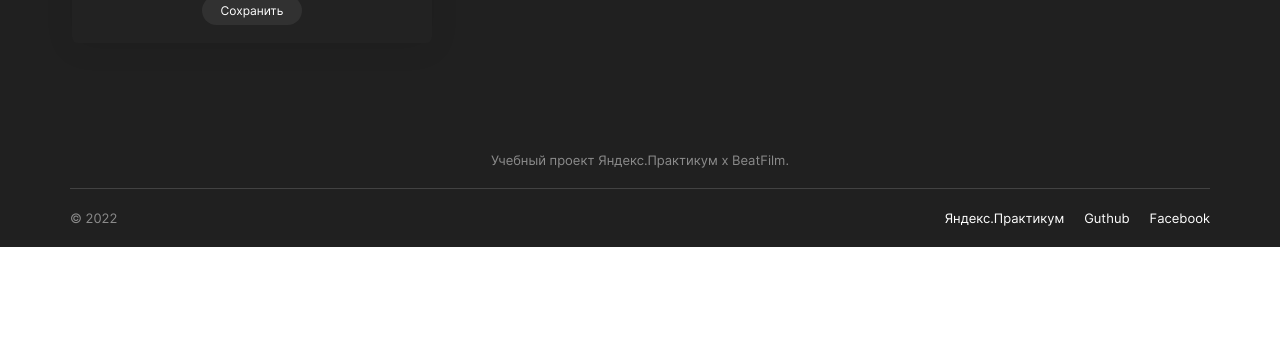
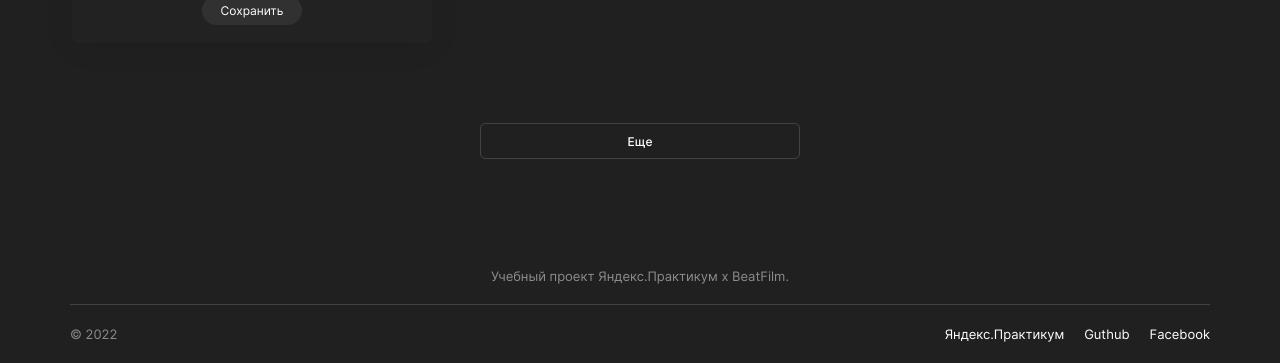
Before and after one commit to yurovdigital/movies-explorer-frontend, a React app: page /movies in a window 1280 px wide. Shown: the part 1986-2349 px from the top of the page. Before the commit the page ends 2233 px from the top, so only its background shows below. Built offline with nearby package versions, Linux system fonts and the light colour scheme.

Commit message:
fix after review

```diff
--- a/src/components/Movies/Movies.css
+++ b/src/components/Movies/Movies.css
@@ -1,6 +1,6 @@
 .movies {
   margin: 0;
-  padding: 40px 0 30px 0;
+  padding: 40px 0 80px 0;
 }
 
 /* 768px */
--- a/src/components/MoviesCardList/MoviesCardList.css
+++ b/src/components/MoviesCardList/MoviesCardList.css
@@ -16,6 +16,25 @@
   grid-template-columns: 300px;
   align-items: center;
   justify-content: center;
+  row-gap: 16px;
+}
+
+.movies__button_disabled {
+  display: block;
+  width: 240px;
+  height: 36px;
+  background-color: transparent;
+  border-radius: 5px;
+  border: 1px solid #424242;
+  margin: 80px auto 0;
+  -webkit-font-smoothing: antialiased;
+  -moz-osx-font-smoothing: grayscale;
+  font-family: 'Inter', Arial, Helvetica, sans-serif;
+  font-style: normal;
+  font-weight: 500;
+  font-size: 12px;
+  line-height: 15px;
+  color: #fff;
 }
 
 /* 768 */
@@ -28,6 +47,10 @@
     grid-template-columns: repeat(2, 342px);
     column-gap: 24px;
     row-gap: 35px;
+  }
+
+  .movies__button_disabled {
+    width: 320px;
   }
 }
 
--- a/src/components/MoviesCardList/MoviesCardList.js
+++ b/src/components/MoviesCardList/MoviesCardList.js
@@ -11,6 +11,10 @@ function MoviesCardList({ movies = [] }) {
             <MoviesCard movie={movie} />
           ))}
         </ul>
+        {/* TODO: Доделать функционал при большем кол-ве фильмов! */}
+        <button className="movies__button_disabled" type="button">
+          Еще
+        </button>
       </div>
     </section>
   )
--- a/src/components/Navigation/Navigation.css
+++ b/src/components/Navigation/Navigation.css
@@ -121,8 +121,7 @@
   }
 }
 
-/* 1280 */
-@media screen and (min-width: 1280px) {
+@media screen and (min-width: 769px) {
   .navigation__burger_disable {
     display: none;
   }
--- a/src/components/SearchForm/SearchForm.css
+++ b/src/components/SearchForm/SearchForm.css
@@ -33,7 +33,9 @@
 
 .search-form__input:focus {
   border: none;
-  outline: none;
+  border-radius: 20px;
+  outline: 1px solid #424242;
+  color: #fff;
 }
 
 .search-form__button {
```
